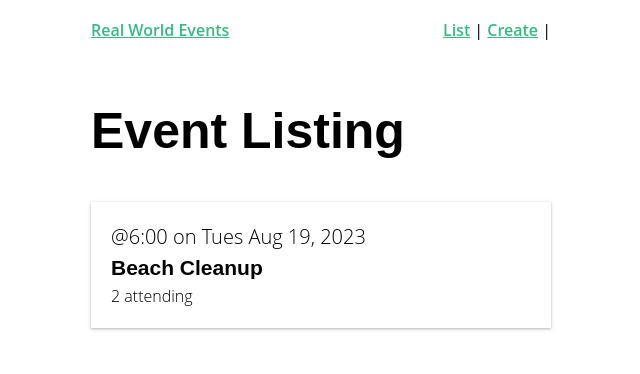
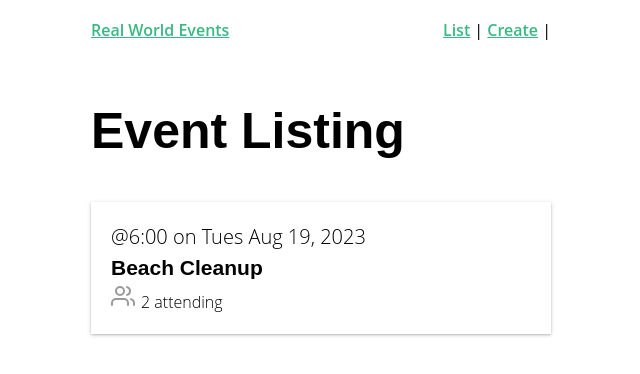
Before and after one commit to BakDavid96/real-world-vue, a Vue app: page / in a window 1280 px wide. Shown: the top 374 px of the page, without its empty margins (319-959 px from the left). Built offline with nearby package versions, Linux system fonts and the light colour scheme.

Commit message:
Added global component import with lodash and user icon with feather

```diff
--- a/package.json
+++ b/package.json
@@ -9,6 +9,8 @@
   },
   "dependencies": {
     "core-js": "^3.8.3",
+    "feather-icons": "^4.29.0",
+    "lodash": "^4.17.21",
     "vue": "^2.6.14",
     "vue-router": "^3.5.1",
     "vuex": "^3.6.2"
--- /dev/null
+++ b/src/components/BaseIcon.vue
@@ -0,0 +1,48 @@
+<template>
+  <div class="icon-wrapper" v-html="svg"></div>
+</template>
+
+<script>
+import feather from 'feather-icons'
+
+export default {
+  props: {
+    name: String,
+    width: {
+      type: [Number, String],
+      default: 24,
+    },
+    height: {
+      type: [Number, String],
+      default: 24,
+    },
+  },
+  computed: {
+    svg() {
+      return feather.icons[this.name].toSvg({
+        class: 'icon',
+        width: this.width,
+        height: this.height,
+      })
+    },
+  },
+}
+</script>
+
+<style scoped>
+.icon-wrapper {
+  display: inline-flex;
+  align-items: center;
+  color: rgba(0, 0, 0, 0.4);
+  font-size: 1rem;
+  font-weight: 600;
+  margin-right: 6px;
+}
+.icon {
+  stroke: currentColor;
+  stroke-width: 2;
+  stroke-linecap: round;
+  stroke-linejoin: round;
+  fill: none;
+}
+</style>
--- a/src/components/EventCard.vue
+++ b/src/components/EventCard.vue
@@ -6,6 +6,7 @@
     <div class="event-card -shadow">
       <span class="eyebrow">@{{ event.time }} on {{ event.date }}</span>
       <h4 class="title">{{ event.title }}</h4>
+      <BaseIcon name="users" />
       <span>{{ event.attendees.length }} attending</span>
     </div></router-link
   >
--- a/src/main.js
+++ b/src/main.js
@@ -2,6 +2,24 @@
 import App from './App.vue'
 import router from './router'
 import store from './store'
+import upperFirst from 'lodash/upperFirst'
+import camelCase from 'lodash/camelCase'
+
+const requireComponent = require.context(
+  './components',
+  false,
+  /Base[A-Z]\w+\.(vue|js)$/
+)
+
+requireComponent.keys().forEach((fileName) => {
+  const componentConfig = requireComponent(fileName)
+
+  const componentName = upperFirst(
+    camelCase(fileName.replace(/^\.\/(.*)\.\w+$/, '$1'))
+  )
+
+  Vue.component(componentName, componentConfig.default || componentConfig)
+})
 
 Vue.config.productionTip = false
 
```
Also changed, not shown: 1 other file (tests, documents, lock files or other folders).
